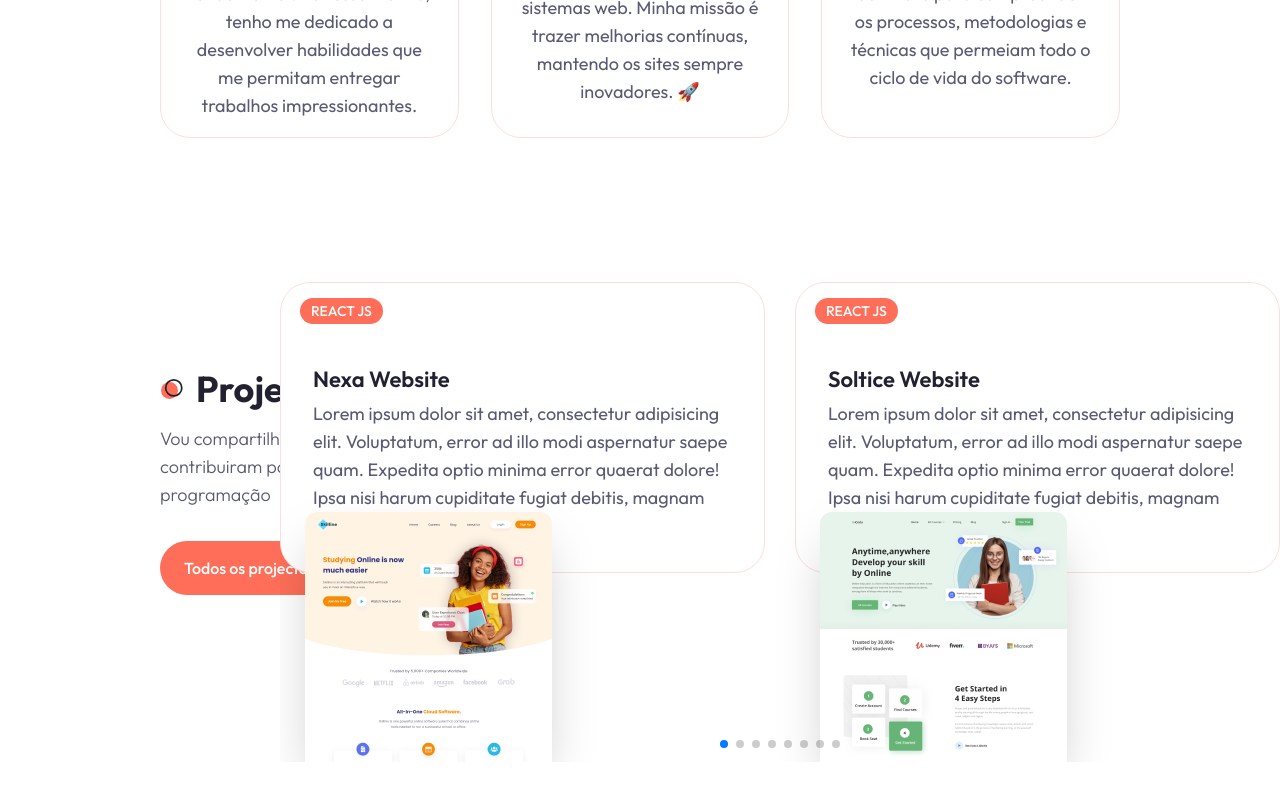
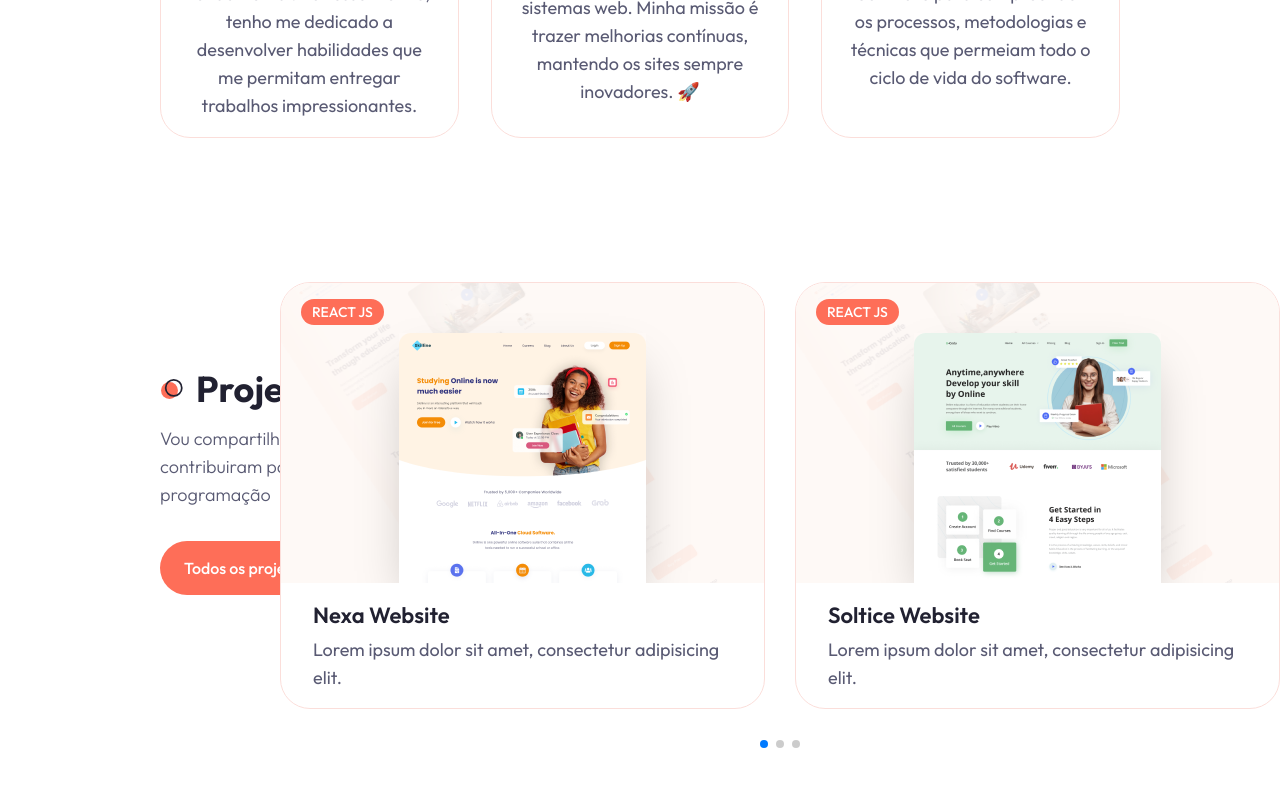
Before and after one commit to SamuelGranados/samuel-granados, a Next.js app: page / in a window 1280 px wide. Shown: the part 1931-2731 px from the top of the page. Built offline with nearby package versions, Linux system fonts and the light colour scheme.

Commit message:
work finalizado

```diff
--- a/app/globals.css
+++ b/app/globals.css
@@ -87,3 +87,9 @@
 .badge {
   @apply z-10 w-[200px] h-[68px] bg-white dark:backdrop-blur-[44px] shadow-2xl p-4 rounded-[10px] flex items-center gap-x-4;
 }
+
+/* swiper bullets styles */
+.swiper-horizontal > .section-pagination-bullets .swiper-pagination-bullet,
+.swiper-pagination-horizontal .swiper-pagination-bullets .swiper-pagination-bullet {
+  @apply bg-primary;
+}
--- a/components/ProjectCard.jsx
+++ b/components/ProjectCard.jsx
@@ -1,15 +1,16 @@
 import Link from "next/link";
 import Image from "next/image";
 import { Card, CardHeader } from "./ui/card";
-import { Github, Link2Icon } from 'lucide-react';
+import { Link2Icon } from 'lucide-react';
 import { Badge } from './ui/badge'
+import { GitHubLogoIcon } from "@radix-ui/react-icons";
 
 const ProjectCard = ({ project }) => {
     return (
-        <Card>
-            <CardHeader>
+        <Card className='group overflow-hidden relative'>
+            <CardHeader className='p-0'>
                 {/* image */}
-                <div>
+                <div className="relative w-full h-[300px] flex items-center justify-center bg-tertiary dark:bg-secondary/40 xl:bg-work_project_bg_light xl:dark:bg-work_project_bg_dark xl:bg-[110%] xl:bg-no-repeat overflow-hidden">
                     <Image
                     className="absolute bottom-0 shadow-2xl"
                     src={project.image}
@@ -18,9 +19,14 @@ const ProjectCard = ({ project }) => {
                     alt=""
                     priority
                     />
+                    {/* btn link */}
+                    <div className="flex gap-x-4">
+                        <Link href={project.link} className="bg-secondary w-[54px] h-[54px] rounded-full flex justify-center items-center scale-0 opacity-0 group-hover:scale-100 group-hover:opacity-100 transition-all duration-200"><Link2Icon className="text-white" /></Link>
+                        <Link href={project.github} className="bg-secondary w-[54px] h-[54px] rounded-full flex justify-center items-center scale-0 opacity-0 group-hover:scale-100 group-hover:opacity-100 transition-all duration-300"><GitHubLogoIcon className="text-white" /></Link>
+                    </div>
                 </div>
             </CardHeader>
-            <div className="h-full px-8 py-8">
+            <div className="h-full px-8 py-4">
                 <Badge className="uppercase text-sm font-medium mb-2 absolute top-4 left-5">{project.category}</Badge>
                 <h4 className="h4 mb-1">{project.name}</h4>
                 <p className="text-muted-foreground text-lg">{project.description}</p>
--- a/components/Work.jsx
+++ b/components/Work.jsx
@@ -22,7 +22,7 @@ const projectData = [
         category: 'react js',
         name: 'Nexa Website',
         description:
-            'Lorem ipsum dolor sit amet, consectetur adipisicing elit. Voluptatum, error ad illo modi aspernatur saepe quam. Expedita optio minima error quaerat dolore! Ipsa nisi harum cupiditate fugiat debitis, magnam iusto.',
+            'Lorem ipsum dolor sit amet, consectetur adipisicing elit.',
         link: '/',
         github: '/',
     },
@@ -31,7 +31,7 @@ const projectData = [
         category: 'react js',
         name: 'Soltice Website',
         description:
-            'Lorem ipsum dolor sit amet, consectetur adipisicing elit. Voluptatum, error ad illo modi aspernatur saepe quam. Expedita optio minima error quaerat dolore! Ipsa nisi harum cupiditate fugiat debitis, magnam iusto.',
+            'Lorem ipsum dolor sit amet, consectetur adipisicing elit.',
         link: '/',
         github: '/',
     },
@@ -40,7 +40,7 @@ const projectData = [
         category: 'next js',
         name: 'Lumina Website',
         description:
-            'Lorem ipsum dolor sit amet, consectetur adipisicing elit. Voluptatum, error ad illo modi aspernatur saepe quam. Expedita optio minima error quaerat dolore! Ipsa nisi harum cupiditate fugiat debitis, magnam iusto.',
+            'Lorem ipsum dolor sit amet, consectetur adipisicing elit.',
         link: '/',
         github: '/',
     },
@@ -49,7 +49,7 @@ const projectData = [
         category: 'next js',
         name: 'Evolve Website',
         description:
-            'Lorem ipsum dolor sit amet, consectetur adipisicing elit. Voluptatum, error ad illo modi aspernatur saepe quam. Expedita optio minima error quaerat dolore! Ipsa nisi harum cupiditate fugiat debitis, magnam iusto.',
+            'Lorem ipsum dolor sit amet, consectetur adipisicing elit.',
         link: '/',
         github: '/',
     },
@@ -58,7 +58,7 @@ const projectData = [
         category: 'next js',
         name: 'Ignite Website',
         description:
-            'Lorem ipsum dolor sit amet, consectetur adipisicing elit. Voluptatum, error ad illo modi aspernatur saepe quam. Expedita optio minima error quaerat dolore! Ipsa nisi harum cupiditate fugiat debitis, magnam iusto.',
+            'Lorem ipsum dolor sit amet, consectetur adipisicing elit.',
         link: '/',
         github: '/',
     },
@@ -67,7 +67,7 @@ const projectData = [
         category: 'next js',
         name: 'Envision Website',
         description:
-            'Lorem ipsum dolor sit amet, consectetur adipisicing elit. Voluptatum, error ad illo modi aspernatur saepe quam. Expedita optio minima error quaerat dolore! Ipsa nisi harum cupiditate fugiat debitis, magnam iusto.',
+            'Lorem ipsum dolor sit amet, consectetur adipisicing elit.',
         link: '/',
         github: '/',
     },
@@ -76,7 +76,7 @@ const projectData = [
         category: 'fullstack',
         name: 'Serenity Website',
         description:
-            'Lorem ipsum dolor sit amet, consectetur adipisicing elit. Voluptatum, error ad illo modi aspernatur saepe quam. Expedita optio minima error quaerat dolore! Ipsa nisi harum cupiditate fugiat debitis, magnam iusto.',
+            'Lorem ipsum dolor sit amet, consectetur adipisicing elit.',
         link: '/',
         github: '/',
     },
@@ -85,7 +85,7 @@ const projectData = [
         category: 'fullstack',
         name: 'Nova Website',
         description:
-            'Lorem ipsum dolor sit amet, consectetur adipisicing elit. Voluptatum, error ad illo modi aspernatur saepe quam. Expedita optio minima error quaerat dolore! Ipsa nisi harum cupiditate fugiat debitis, magnam iusto.',
+            'Lorem ipsum dolor sit amet, consectetur adipisicing elit.',
         link: '/',
         github: '/',
     },
@@ -94,7 +94,7 @@ const projectData = [
         category: 'fullstack',
         name: 'Zenith Website',
         description:
-            'Lorem ipsum dolor sit amet, consectetur adipisicing elit. Voluptatum, error ad illo modi aspernatur saepe quam. Expedita optio minima error quaerat dolore! Ipsa nisi harum cupiditate fugiat debitis, magnam iusto.',
+            'Lorem ipsum dolor sit amet, consectetur adipisicing elit.',
         link: '/',
         github: '/',
     },
@@ -125,7 +125,7 @@ const Work = () => {
                         pagination={{ clickable: true }}
                     >
                         {/* show only the first 4 projects for de slides */}
-                        {projectData.slice(0.4).map((project, index) => {
+                        {projectData.slice(0, 4).map((project, index) => {
                             return (
                                 <SwiperSlide key={index}>
                                     <ProjectCard project={project} />
--- a/tailwind.config.js
+++ b/tailwind.config.js
@@ -89,6 +89,8 @@ module.exports = {
         about_shape_dark: 'url(/about/shape-dark.svg)',
         dots_light: 'url(/dots-light.svg)',
         dots_dark: 'url(/dots-dark.svg)',
+        work_project_bg_light: 'url(/work/project-bg-light.png)',
+        work_project_bg_dark: 'url(/work/project-bg-dark.png)',
       },
     },
   },
```
